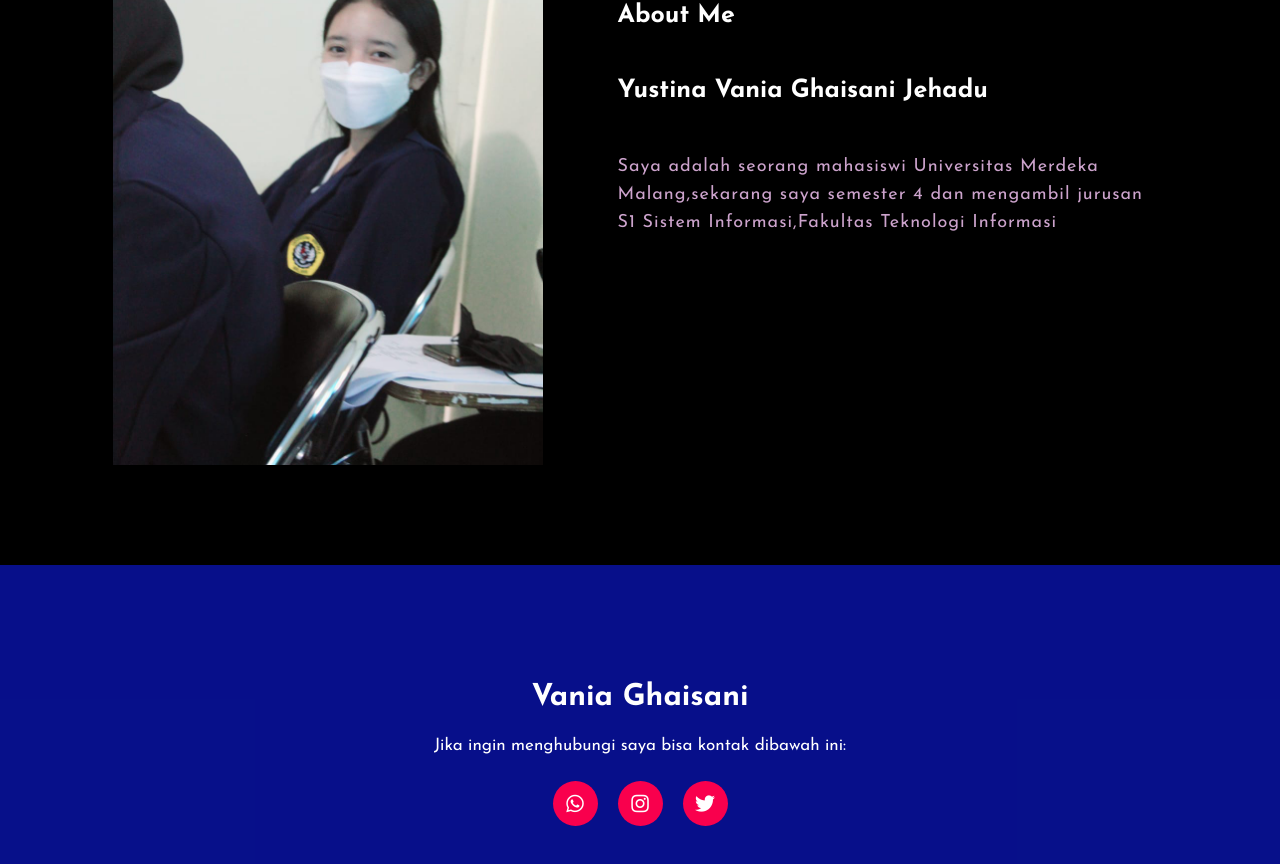
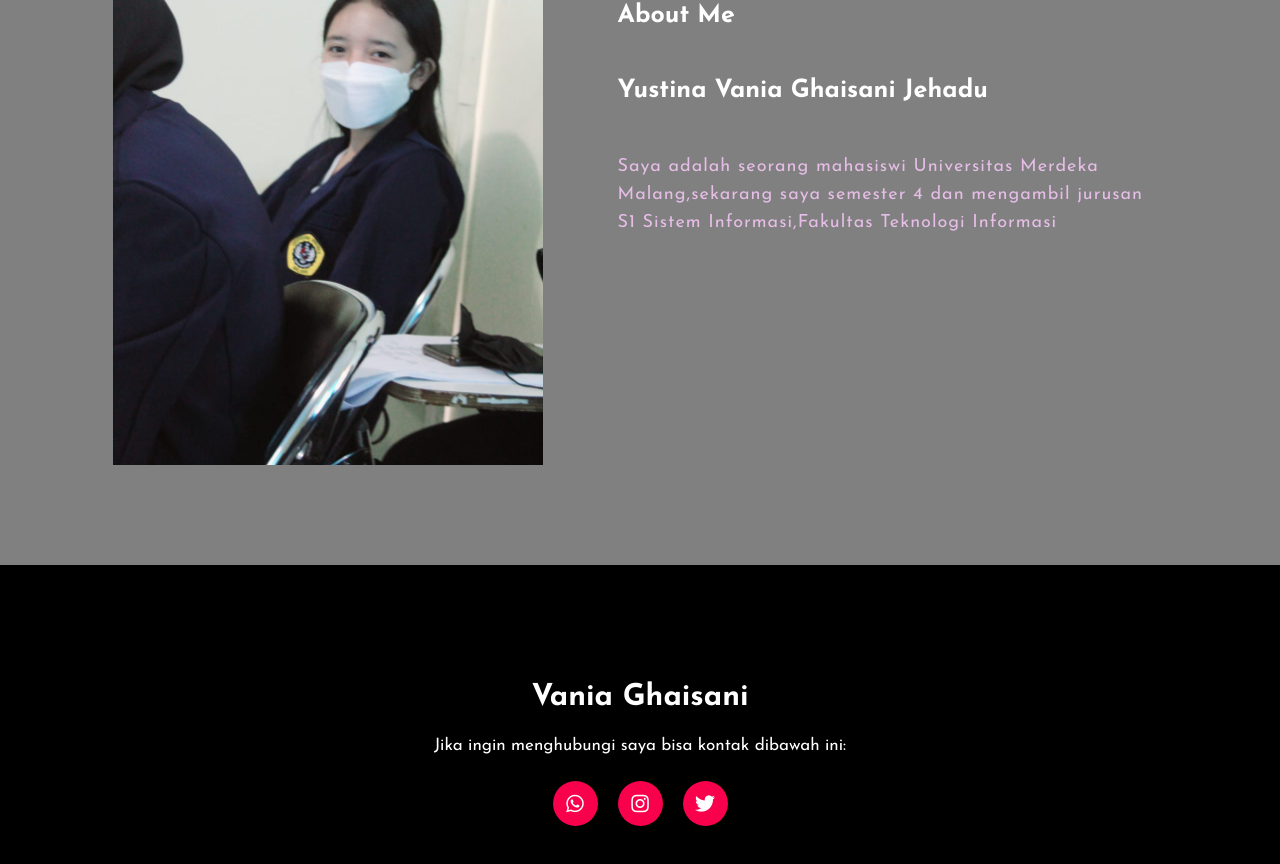
Before and after one commit to YustinaVaniaGhaisaniJehadu/Vania.github.io, a plain HTML site: page index.html in a window 1280 px wide. Shown: the part 1080-1944 px from the top of the page. Drawn offline with Linux system fonts and the light colour scheme.

Commit message:
Update style.css

```diff
--- a/css/style.css
+++ b/css/style.css
@@ -109,8 +109,8 @@ h4{
 .about{
 	width: 100%;
 	padding: 100px 0px;
-	background:black;
-	background-color:black;
+	background:grey;
+	background-color:;
 }
 .about img{
 	height: auto;
@@ -221,7 +221,7 @@ footer{
 	position: relative;
 	width: 100%;
 	height: 400px;
-	background: #0a16c4b4;
+	background:black;
 	display: flex;
 	flex-direction: column;
 	align-items: center;
```
